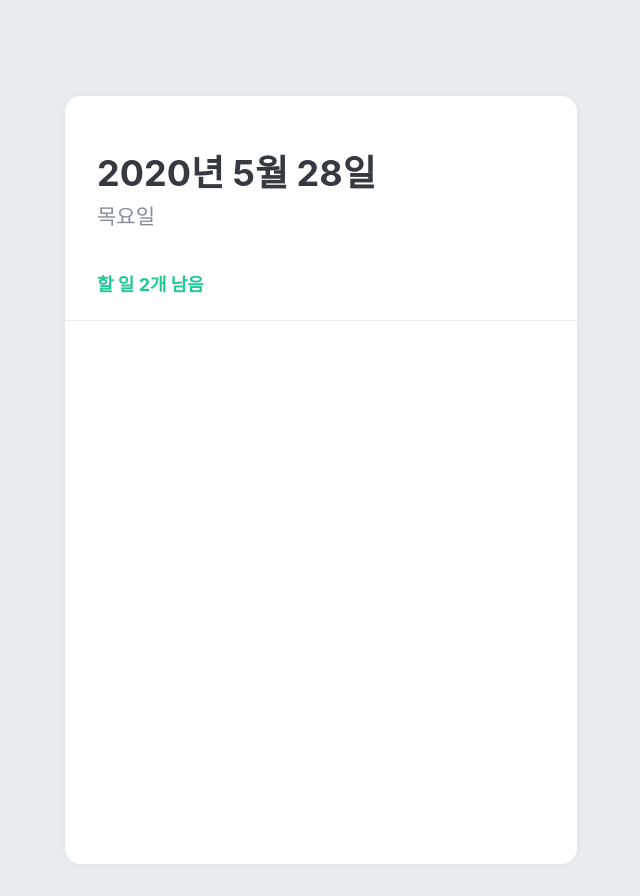
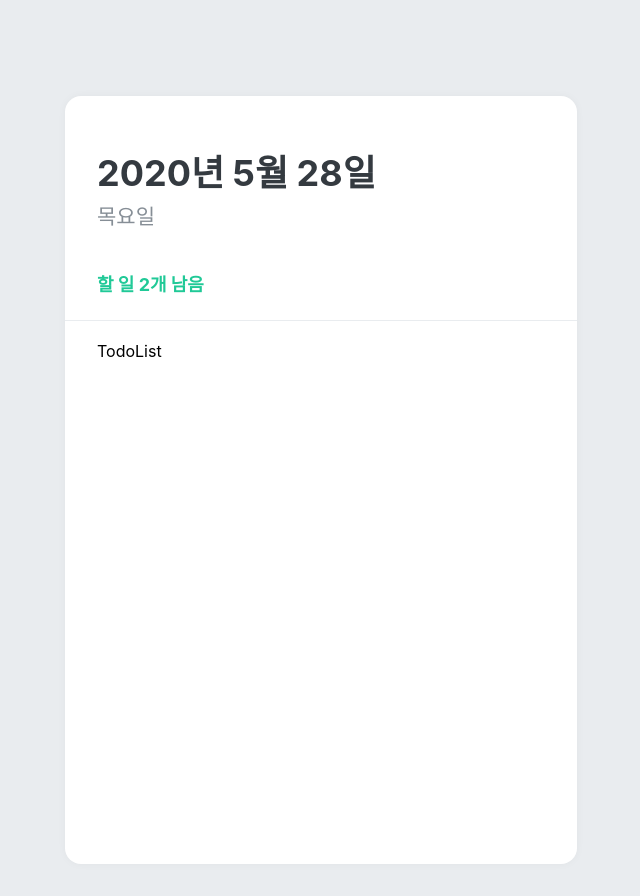
Before and after one commit to JuYeong0413/fastcampus-react-todolist, a React (Create React App) app: page / in a window 1280 px wide. Shown: the whole page, without its empty margins (319-959 px from the left). Built offline with nearby package versions, Linux system fonts and the light colour scheme.

Commit message:
component: TodoList

```diff
--- a/src/App.js
+++ b/src/App.js
@@ -2,6 +2,7 @@ import React from 'react';
 import { createGlobalStyle } from 'styled-components';
 import TodoTemplate from './components/TodoTemplate';
 import TodoHead from './components/TodoHead';
+import TodoList from './components/TodoList';
 
 const GlobalStyle = createGlobalStyle`
   body {
@@ -15,6 +16,7 @@ function App() {
       <GlobalStyle />
       <TodoTemplate>
         <TodoHead />
+        <TodoList />
       </TodoTemplate>
     </>
   );
--- /dev/null
+++ b/src/components/TodoList.js
@@ -0,0 +1,15 @@
+import React from 'react';
+import styled from 'styled-components';
+
+const TodoListBlock = styled.div`
+  flex: 1;
+  padding: 20px 32px;
+  padding-bottom: 48px;
+  overflow-y: auto;
+`;
+
+function TodoList() {
+  return <TodoListBlock>TodoList</TodoListBlock>
+}
+
+export default TodoList;
```
